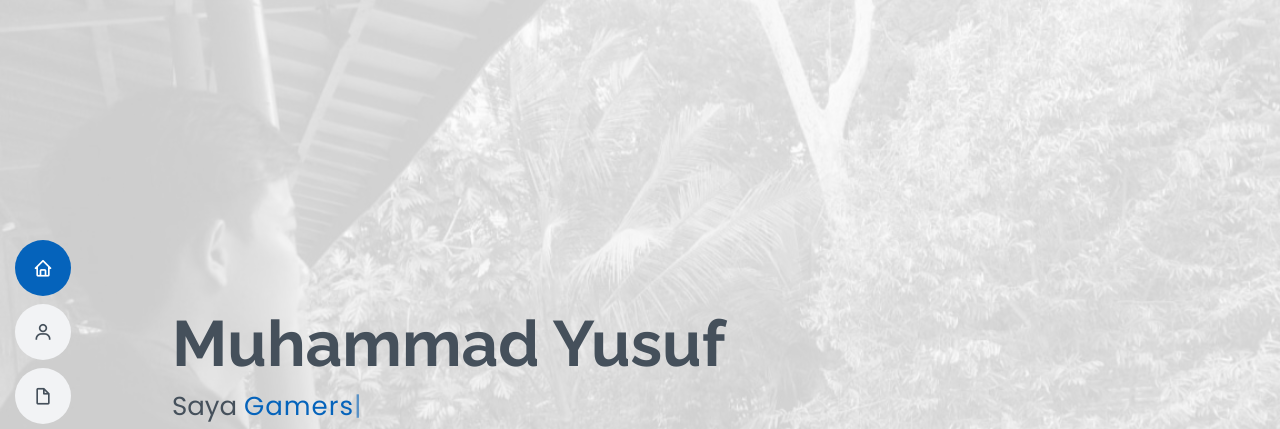
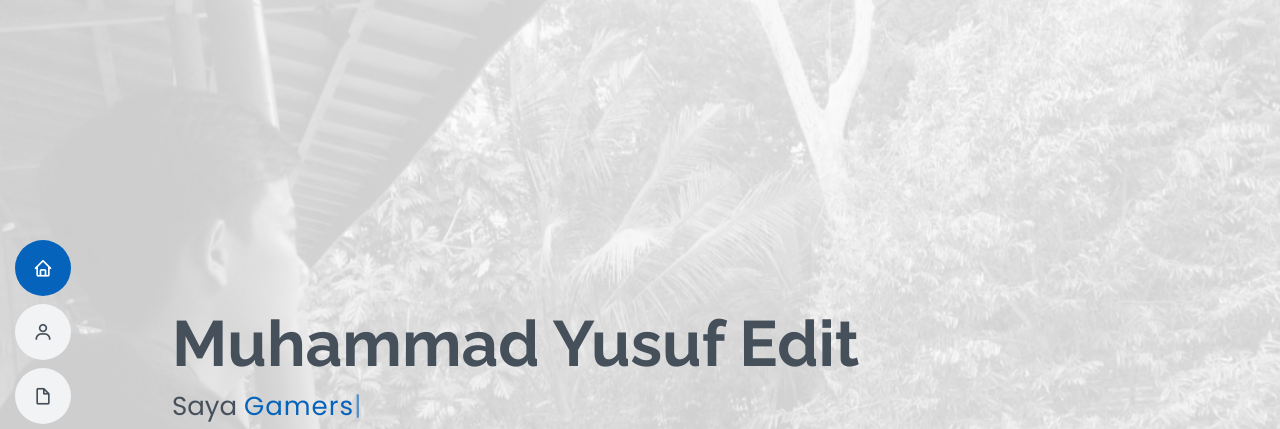
Before and after one commit to MuhammadYusuf07/webyusuf.github.io, a plain HTML site: page index.html in a window 1280 px wide. Shown: the top 429 px of the page. Drawn offline with nearby package versions, Linux system fonts and the light colour scheme.

Commit message:
edit nama

```diff
--- a/index.html
+++ b/index.html
@@ -66,7 +66,7 @@
     <!-- ======= Hero Section ======= -->
     <section id="hero" class="d-flex flex-column justify-content-center">
       <div class="container" data-aos="zoom-in" data-aos-delay="100">
-        <h1>Muhammad Yusuf</h1>
+        <h1>Muhammad Yusuf Edit</h1>
         <p>Saya <span class="typed" data-typed-items="Programmer, Gamers,Graphic Designer"></span></p>
         <div class="social-links">
           <a href="#" class="twitter"><i class="bx bxl-twitter"></i></a>
```
